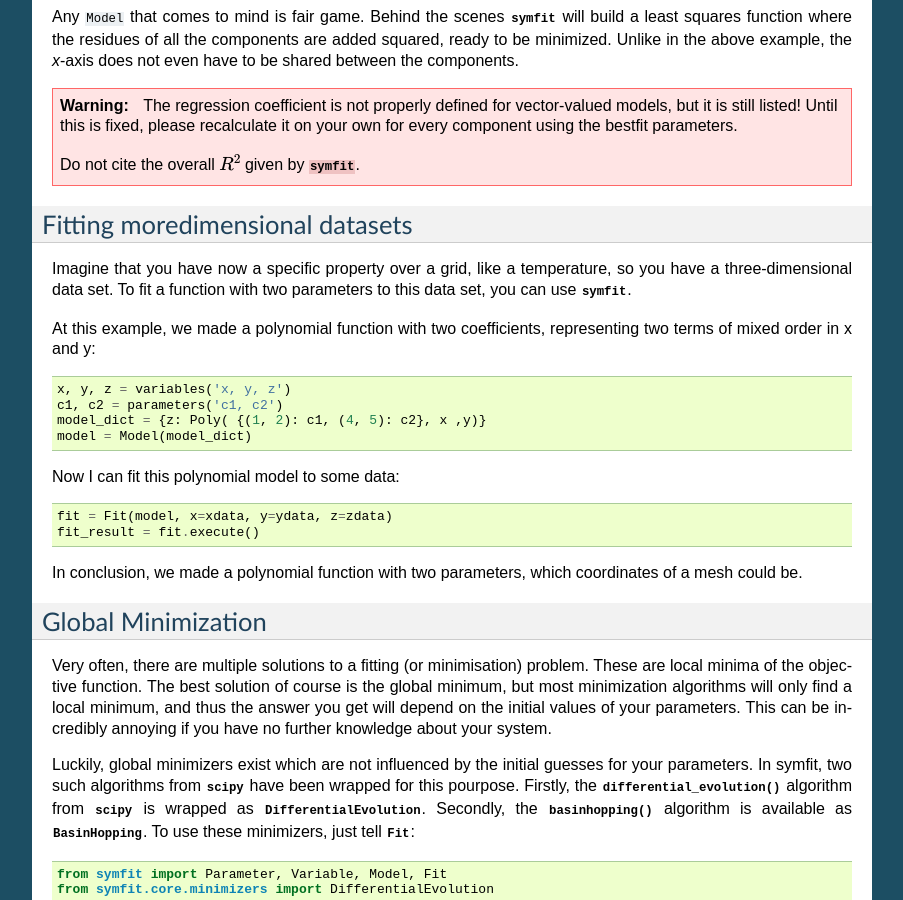
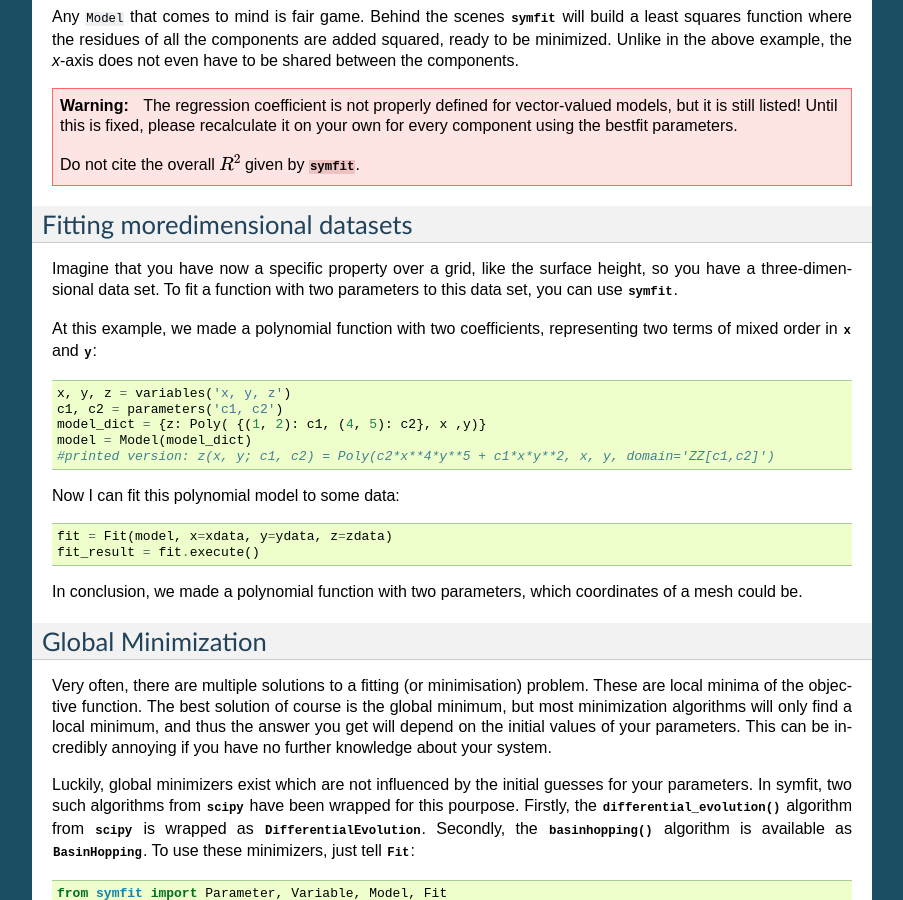
Before and after one commit to tBuLi/symfit, a Sphinx documentation site: the page built from docs/fitting_types.rst, in a window 1280 px wide and 900 px high, scrolled down 7070 px. Shown: the whole window, without its empty margins (198-1101 px from the left). Built offline with Sphinx 7.4.7, drawn with Linux system fonts in a browser that asks for light colours; the version number could not be read and is left out.

Commit message:
Formatted x and y Added the printed version of the model

```diff
--- a/docs/fitting_types.rst
+++ b/docs/fitting_types.rst
@@ -387,17 +387,18 @@ are added squared, ready to be minimized. Unlike in the above example, the
 
 Fitting moredimensional datasets
 --------------------------------
-Imagine that you have now a specific property over a grid, like a temperature,
+Imagine that you have now a specific property over a grid, like the surface height,
 so you have a three-dimensional data set. To fit a function with two parameters
 to this data set, you can use :mod:`symfit`.
 
 At this example, we made a polynomial function with two coefficients,
-representing two terms of mixed order in x and y::
+representing two terms of mixed order in :mod:`x` and :mod:`y`::
 
   x, y, z = variables('x, y, z')
   c1, c2 = parameters('c1, c2')
   model_dict = {z: Poly( {(1, 2): c1, (4, 5): c2}, x ,y)}
   model = Model(model_dict)
+  #printed version: z(x, y; c1, c2) = Poly(c2*x**4*y**5 + c1*x*y**2, x, y, domain='ZZ[c1,c2]')
 
 Now I can fit this polynomial model to some data::
 
```
